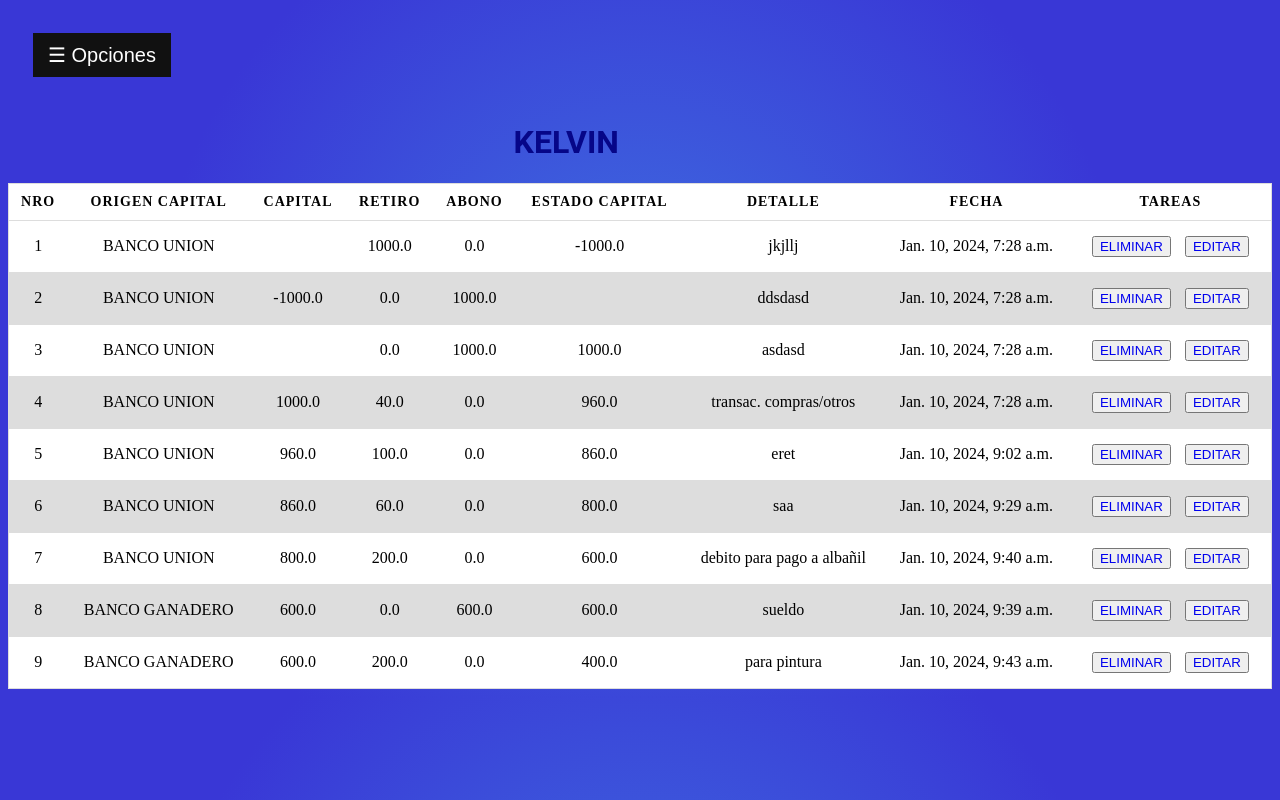
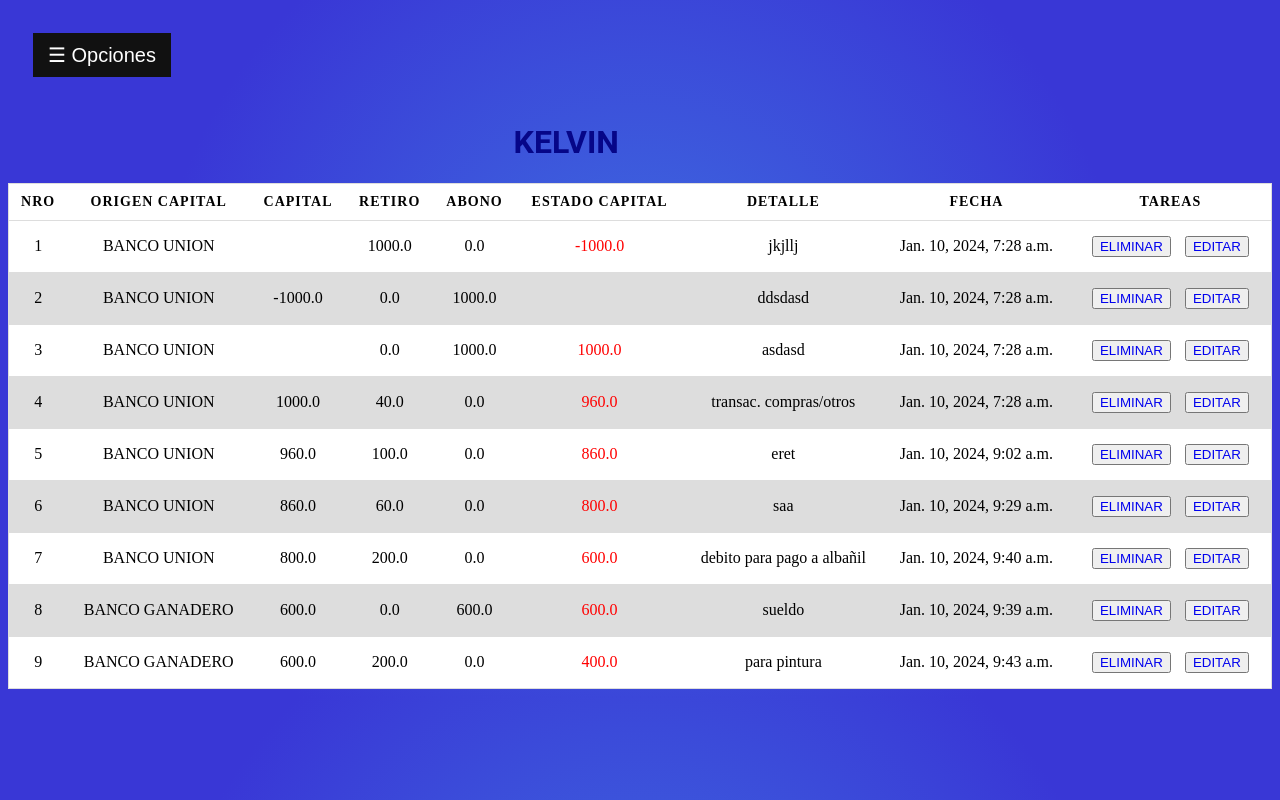
Before and after one commit to kelgithub123/adminmoney, a Django app: page /operaciones in a window 1280 px wide. Run offline with Django 4.2, Linux system fonts and the light colour scheme; data comes from the database, SQL or seed files in the repository.

Commit message:
actualizado

```diff
--- a/aplicaciones/CuentaBancaria/templates/Operaciones.html
+++ b/aplicaciones/CuentaBancaria/templates/Operaciones.html
@@ -30,7 +30,7 @@
             <td data-label="RETIRO">{{t.retiro}}</td>
             <td data-label="ABONO">{{t.Abono}}</td>
 
-            <td data-label="ESTADO CAPITAL">
+            <td data-label="ESTADO CAPITAL" style="color:red">
                 {% if t.estadoCapital %}
                 {{t.estadoCapital}}
                 {% else %}
--- a/aplicaciones/CuentaBancaria/views.py
+++ b/aplicaciones/CuentaBancaria/views.py
@@ -88,7 +88,7 @@ def compraEfectivo(request):
             c.fecha=c.id_transaccion.fecha
             capitalAnterior=c.chequera
             list.append(c)
-    return render(request,'ComprasEfectivo.html',{'transacciones':list})
+    return render(request,'comprasEfectivo.html',{'transacciones':list})
 
 def operaciones(request):
     list=[]
```
